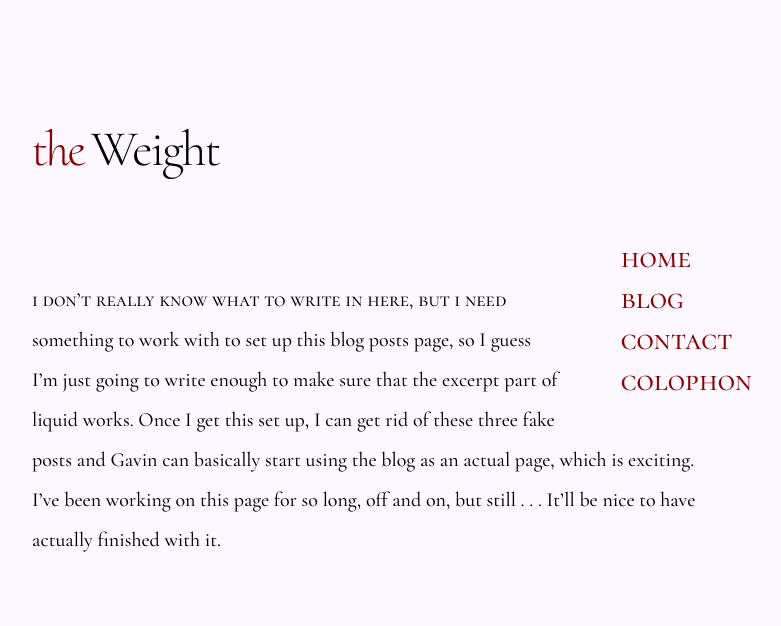
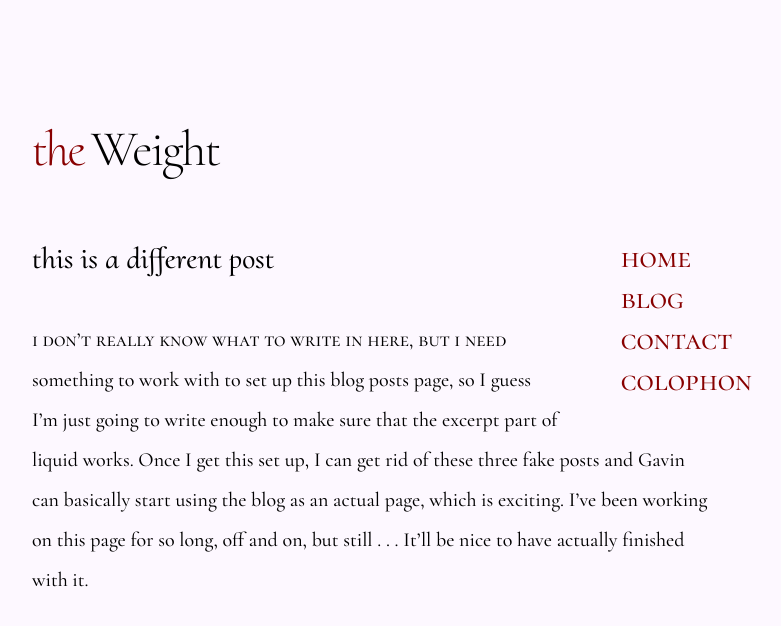
Before and after one commit to tiemeyer/tiemeyer.github.io, a Jekyll site: the page built from _posts/2018-02-28-this-is-only-a-test.md, in a window 1280 px wide. Shown: the top 626 px of the page, without its empty margins (228-1009 px from the left). Built offline with Jekyll 4.4.1, drawn with Linux system fonts in a browser that asks for light colours.

Commit message:
minor adjustments to blog

```diff
--- a/_layouts/post.html
+++ b/_layouts/post.html
@@ -2,7 +2,7 @@
 layout: default
 ---
 <article>
-  <h3> {{ title }}</h3>
+  <h3> {{ page.title }}</h3>
   <div class="date">
     {{ post.date | date: '%B %d, %Y' }}
   </div>
```
